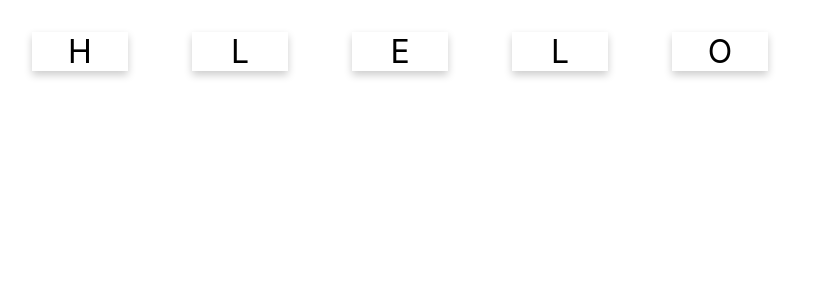
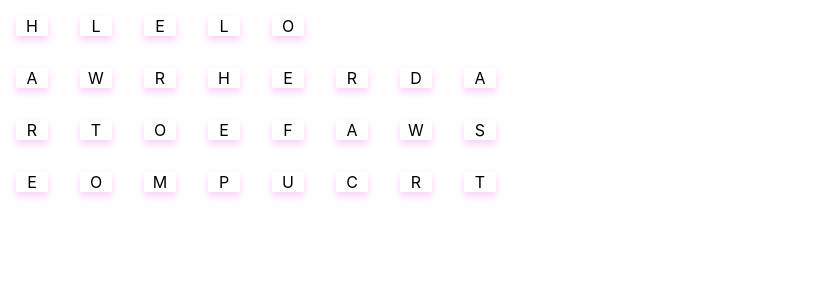
Before and after one commit to AngkanaBoona/Lab-React-3SA03, a React (Create React App) app: page / in a window 1280 px wide. Shown: the top 300 px of the page, without its empty margins (0-821 px from the left). Built offline with nearby package versions, Linux system fonts and the light colour scheme.

Commit message:
Add Word (1)

```diff
--- a/src/App.css
+++ b/src/App.css
@@ -1,14 +1,55 @@
 .card {
   display: inline-block;
   text-align: center;
-  width: 3em;
-  font-size: 2em;
-  box-shadow: 0 4px 8px 0 rgba(0,0,0,0.2);
+  width: 2em;
+  font-size: 1em;
+  box-shadow: 0 4px 8px 0 rgba(234, 4, 219, 0.2);
   margin: 1em;
   user-select: none;
  }
 
  .activeCard {
-  color: red;
-  background: pink;
+  color: rgb(242, 140, 237);
+  background: rgb(149, 204, 235);
  }
+ .App {
+  text-align: center;
+}
+
+.App-logo {
+  height: 40vmin;
+  pointer-events: none;
+}
+
+@media (prefers-reduced-motion: no-preference) {
+  .App-logo {
+    animation: App-logo-spin infinite 20s linear;
+  }
+}
+
+.App-header {
+  background-color: #d9afda;
+  min-height: 100vh;
+  display: flex;
+  flex-direction: column;
+  align-items: center;
+  justify-content: center;
+  font-size: calc(10px + 2vmin);
+  color: rgb(181, 155, 196);
+}
+
+.App-link {
+  color: #61dafb;
+}
+
+@keyframes App-logo-spin {
+  from {
+    transform: rotate(0deg);
+  }
+  to {
+    transform: rotate(360deg);
+  }
+}
+.body {
+  background-color: rgb(215, 165, 235);
+}
--- a/src/App.js
+++ b/src/App.js
@@ -2,11 +2,14 @@ import React from "react";
 import './App.css';
 import WordCard from "./WordCard";
 
-const word = "Hello";
+const word = "ComputerEngineering";
 function App() {
   return (
     <div>
-       <WordCard value="hello"/>
+       <WordCard value="Hello"/>
+       <WordCard value="Hardware"/>
+       <WordCard value="Software"/>
+       <WordCard value="Computer"/>
     </div>
   );
 }
```
